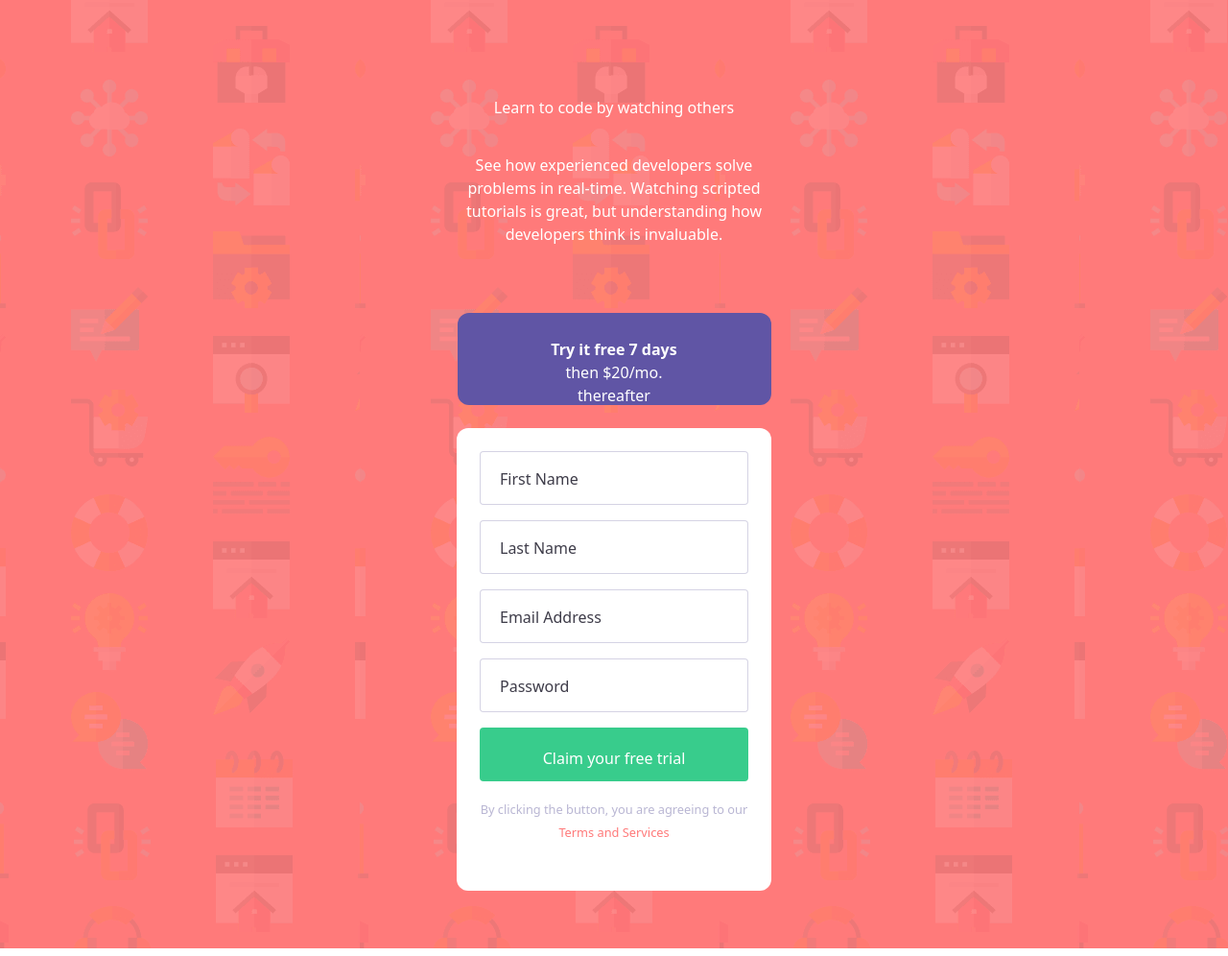
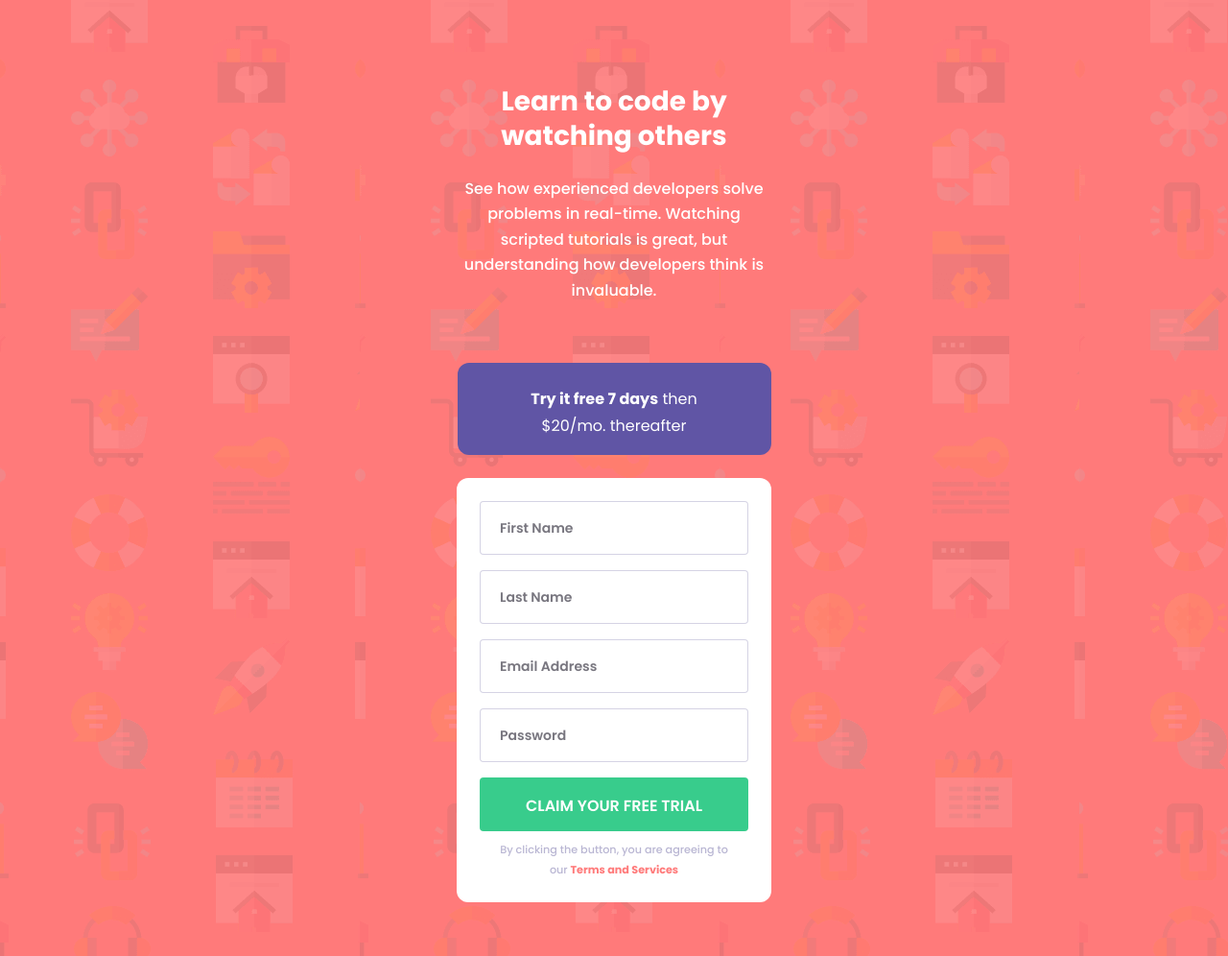
Before and after one commit to StephenYu2018/intro-component-with-signup-form-master, a website: page index.html in a window 1280 px wide. Shown: the whole page at 96% size. Drawn offline with Linux system fonts and the light colour scheme.

Commit message:
apply text and font styles

```diff
--- a/index.html
+++ b/index.html
@@ -15,62 +15,70 @@
 </head>
 <body>
   <main class="bg-red bg-[url('../images/bg-intro-mobile.png')] min-h-screen
-  flex flex-col justify-center items-center px-6 py-[3.75rem] space-y-4">
-    <header class="w-[20.4375rem] pt-10 pb-[3.375rem] space-y-9">
-      <h1 class="text-white text-center">Learn to code by watching others</h1>
-      <p class="text-white text-center">
+  flex flex-col justify-center items-center px-6 pt-12 pb-14 space-y-2">
+    <header class="w-[20.4375rem] pt-10 pb-[3.35rem] space-y-6 font-poppins">
+      <h1 class="text-white text-center text-[1.75rem]/9 font-bold">
+        Learn to code by watching others
+      </h1>
+      <p class="text-white text-center text-base/[1.65rem] font-medium">
       	See how experienced developers solve problems in real-time. Watching
 	scripted tutorials is great, but understanding how developers think is
 	invaluable.
       </p>
     </header>
     <section class="flex flex-col items-center w-[20.4375rem] space-y-6">
-      <h2 class="bg-blue text-white text-center h-24 px-20
-      pt-[1.625rem] pb-6 rounded-xl">
+      <h2 class="bg-blue text-white text-center h-24 px-16
+      py-6 rounded-xl font-poppins text-base/7">
 	<b>Try it free 7 days</b> then $20/mo. thereafter
       </h2>
-      <form class="bg-white flex flex-col items-center h-[30.125rem]
-      px-6 pt-6 pb-[1.875rem] rounded-xl">
+      <form class="bg-white flex flex-col items-center px-6 pt-6 pb-6
+        rounded-xl font-poppins">
         <label for="first-name" class="fixed top-[-99rem] left-[-99rem]">
 	  First Name
 	</label>
         <input type="text" placeholder="First Name"
         id="first-name" name="first-name"
-        class="placeholder:text-dark-blue w-[17.5rem] h-14 px-5 pt-6
-        pb-[1.375rem] rounded border border-grayish-blue/60 mt-0">
+        class="text-dark-blue placeholder:text-dark-blue/70 w-[17.5rem]
+        h-14 px-5 pt-6 pb-[1.375rem] rounded border border-grayish-blue/60
+        mt-0 font-semibold text-sm">
 
         <label for="last-name" class="fixed top-[-99rem] left-[-99rem]">
 	  Last Name
 	</label>
         <input type="text" placeholder="Last Name"
         id="last-name" name="last-name"
-        class="placeholder:text-dark-blue w-[17.5rem] h-14 px-5 pt-6
-        pb-[1.375rem] rounded border border-grayish-blue/60 mt-4">
+        class="text-dark-blue placeholder:text-dark-blue/70 w-[17.5rem]
+        h-14 px-5 pt-6 pb-[1.375rem] rounded border border-grayish-blue/60
+        mt-4 font-semibold text-sm">
 
 	<label for="email-address" class="fixed top-[-99rem] left-[-99rem]">
 	  Email Address
 	</label>
         <input type="email" placeholder="Email Address"
         id="email-address" name="email-address"
-        class="placeholder:text-dark-blue w-[17.5rem] h-14 px-5 pt-6
-        pb-[1.375rem] rounded border border-grayish-blue/60 mt-4">
+        class="text-dark-blue placeholder:text-dark-blue/70 w-[17.5rem]
+        h-14 px-5 pt-6 pb-[1.375rem] rounded border border-grayish-blue/60
+        mt-4 font-semibold text-sm">
 
 	<label for="password" class="fixed top-[-99rem] left-[-99rem]">
 	  Password
 	</label>
         <input type="password" placeholder="Password"
         id="password" name="password"
-        class="placeholder:text-dark-blue w-[17.5rem] h-14 px-5 pt-6
-        pb-[1.375rem] rounded border border-grayish-blue/60 mt-4">
+        class="text-dark-blue placeholder:text-dark-blue/70 w-[17.5rem]
+        h-14 px-5 pt-6 pb-[1.375rem] rounded border border-grayish-blue/60
+        mt-4 font-semibold text-sm">
 
-        <button type="submit" class="bg-green text-white w-[17.5rem]
-        h-14 px-[2.6875rem] pt-5 pb-4 rounded mt-4">
+        <button type="submit" class="bg-green text-white font-semibold uppercase
+        w-[17.5rem] h-14 px-[2.6875rem] pt-[1.125rem] pb-4 rounded mt-4">
           Claim your free trial
         </button>
-        <p class="text-center mt-4"><small class="text-grayish-blue">
-	  By clicking the button, you are agreeing to our
-          <a href="#" class="text-red">Terms and Services</a>
-        </small></p>
+        <p class="text-center mt-2 px-4 leading-5">
+	  <small class="text-[0.7rem] text-grayish-blue font-medium">
+	    By clicking the button, you are agreeing to our
+            <a href="#" class="text-red font-bold">Terms and Services</a>
+          </small>
+        </p>
       </form>
     </section>
   </main>
```
Also changed, not shown: dist/styles.css.
